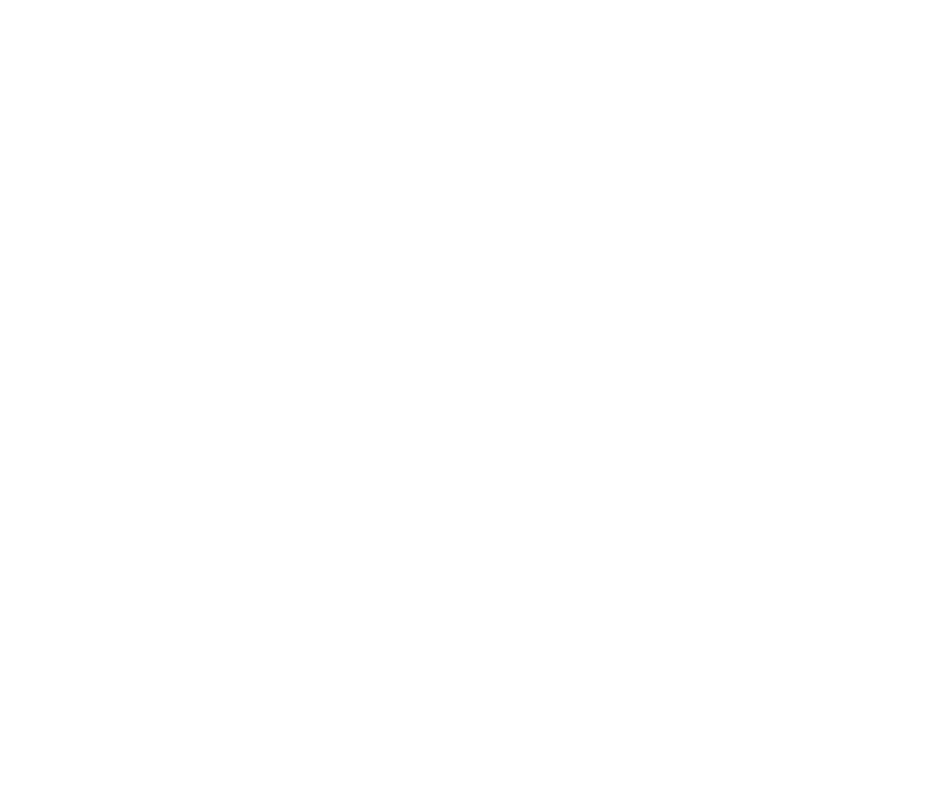
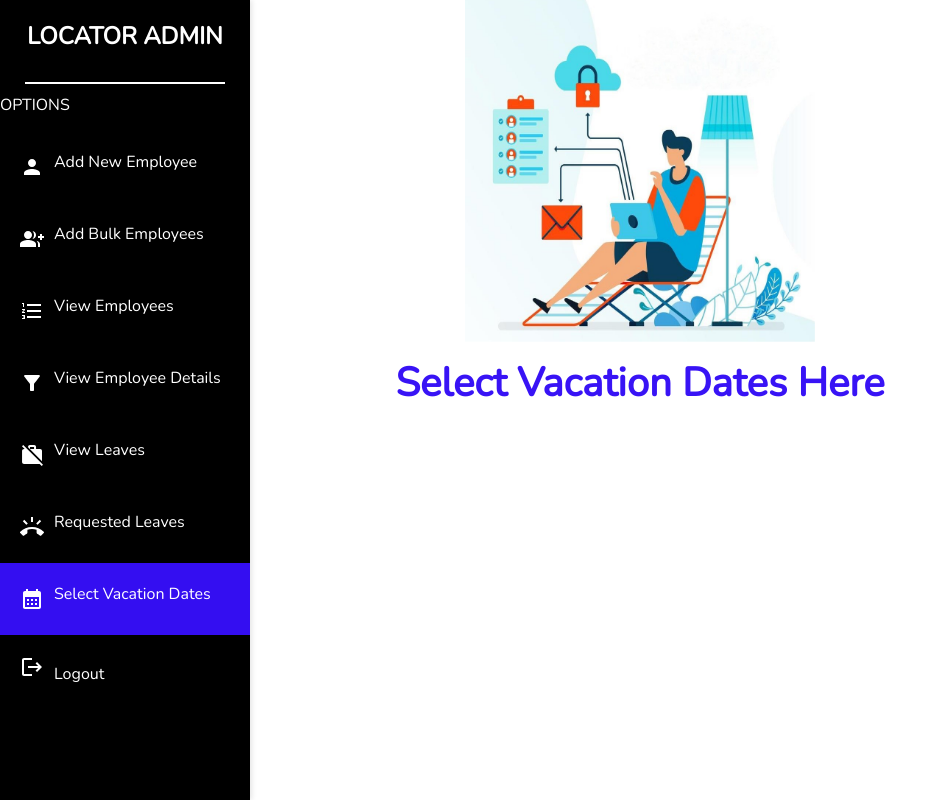
Before and after one commit to Sandarualoka/Loactor-admin, a React (Create React App) app: page /vac_leave in a window 1280 px wide. Before the commit this address had no page. Shown: the whole page, without its empty margins (0-948 px from the left). Built offline with nearby package versions, Linux system fonts and the light colour scheme.

Commit message:
adding select vac dates

```diff
--- a/package.json
+++ b/package.json
@@ -22,7 +22,9 @@
     "mui-datatables": "^4.3.0",
     "papaparse": "^5.4.1",
     "react": "^18.2.0",
+    "react-calendar": "^4.7.0",
     "react-circular-progressbar": "^2.1.0",
+    "react-datepicker": "^4.25.0",
     "react-dom": "^18.2.0",
     "react-router-dom": "^6.17.0",
     "react-scripts": "5.0.1",
--- a/src/App.js
+++ b/src/App.js
@@ -6,6 +6,7 @@
 import ViewDetails from './pages/viewDetails/ViewDetails';
 import Req_Leave from './pages/req-leave/Req_Leave';
 import Leave from './pages/leave/Leave';
+import VacDate from './pages/vac-date/VacDate';
 
 import {
   BrowserRouter,
@@ -28,6 +29,7 @@
            <Route path='/viewDetails' element={<ViewDetails/>} />
            <Route path='/req_leave' element={<Req_Leave/>} />
            <Route path='/leave' element={<Leave/>} />
+           <Route path='/vac_leave' element={<VacDate/>} />
 
 
          </Routes>
--- a/src/components/sidebar/Sidebar.jsx
+++ b/src/components/sidebar/Sidebar.jsx
@@ -9,6 +9,8 @@
 import Atdn from "../../assets/atdn.png";
 import WorkOffIcon from "@mui/icons-material/WorkOff";
 import RingVolumeIcon from "@mui/icons-material/RingVolume";
+import CalendarMonthIcon from "@mui/icons-material/CalendarMonth";
+
 const Sidebar = () => {
   const location = useLocation();
 
@@ -93,6 +95,15 @@
             </li>
           </Link>
 
+          <Link to="/vac_leave" style={{ textDecoration: "none" }}>
+            <li className={location.pathname === "/vac_leave" ? "active" : ""}>
+              <CalendarMonthIcon className="icon" style={{ color: "white" }} />
+              <span style={{ color: "white", marginBottom: "10px" }}>
+                Select Vacation Dates
+              </span>
+            </li>
+          </Link>
+
           <li>
             <Link
               to="/"
--- /dev/null
+++ b/src/pages/vac-date/VacDate.jsx
@@ -0,0 +1,28 @@
+import React from "react";
+import "./vacDate.scss";
+import Sidebar from "../../components/sidebar/Sidebar";
+import VacDateImg from "../../assets/vac-date.jpg";
+
+const VacDate = () => {
+  return (
+    <div>
+      <div className="re_leave">
+        <div className="sticky top-0 z-50">
+          <Sidebar />
+        </div>
+
+        <div className="vac-cover">
+          <img src={VacDateImg} alt="vac-date" className="vac-img" />
+        </div>
+
+        <div className="vac-heading">
+          <h1 className="header-vacation">Select Vacation Dates Here</h1>
+        </div>
+
+        <div className="calendarVac"></div>
+      </div>
+    </div>
+  );
+};
+
+export default VacDate;
--- /dev/null
+++ b/src/pages/vac-date/vacDate.scss
@@ -0,0 +1,38 @@
+.re_leave{
+
+    .vac-cover{
+        text-align: center;
+    }
+    .vac-img{
+        width: 350px;
+        height: 350px;
+
+    }
+
+    .vac-img {
+        animation: bounce 1s infinite alternate;
+      }
+
+      @keyframes bounce {
+        0% {
+          transform: translateY(0);
+        }
+        100% {
+          transform: translateY(-10px);
+        }
+      }
+
+      .header-vacation{
+        text-align: center;
+        color:  rgba(53, 15, 245, 0.985);
+        text-align: center;
+        font-size: 40px;
+        font-weight: 700;
+        font-weight: bold;
+
+      }
+
+      .calendarVac{
+        text-align: center;
+      }
+}
```
Also changed, not shown: src/assets/vac-date.jpg (added), 1 other file (tests, documents, lock files or other folders).
